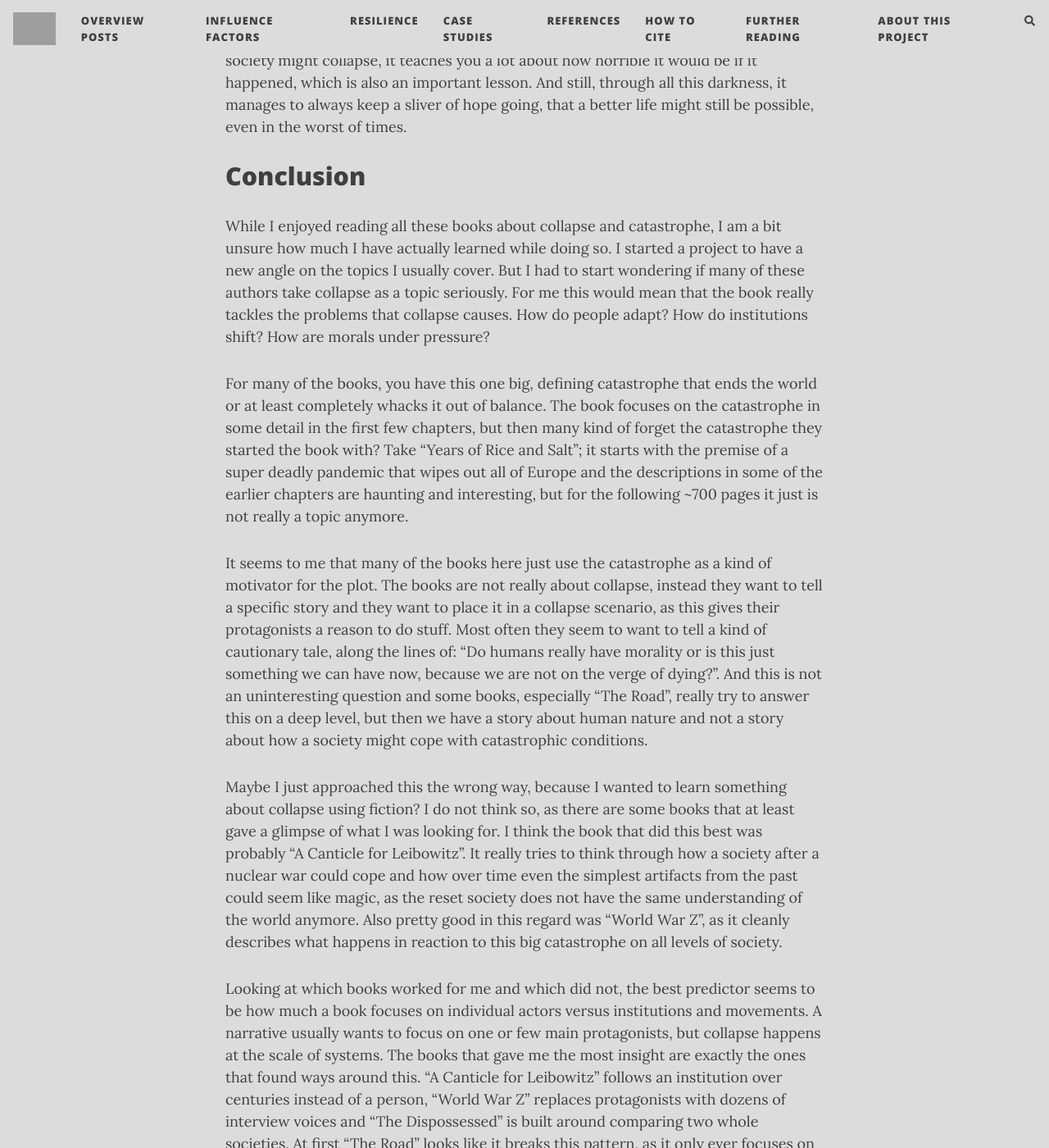
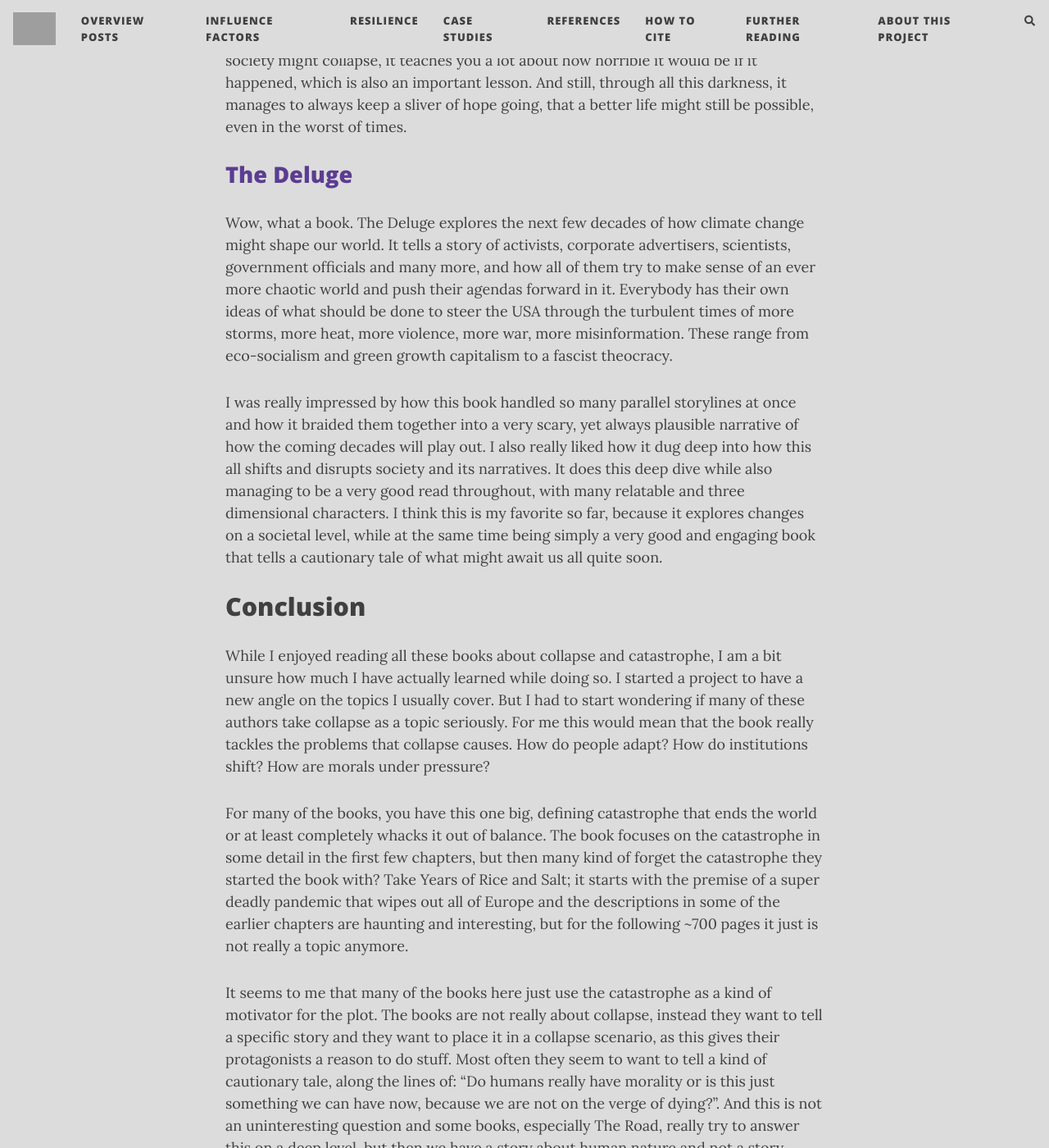
Before and after one commit to florianjehn/Societal_Collapse, a Jekyll site: the page built from _posts/2026-07-10-fiction.md, in a window 1280 px wide and 1400 px high, scrolled down 6722 px. Shown: the whole window at 82% size. Built offline with Jekyll 4.4.1, drawn with Linux system fonts in a browser that asks for light colours; nearby versions of some CDN libraries; comment, search, counter and statistics services are not loaded; some of the changed text lies outside the part shown; grey boxes are pictures that could not be loaded.

Commit message:
Update 2026-07-10-fiction.md

```diff
--- a/_posts/2026-07-10-fiction.md
+++ b/_posts/2026-07-10-fiction.md
@@ -87,21 +87,29 @@
 
 This book is bleak. Likely the bleakest book I have ever read. But it is so extremely well written that I could not put it down. While it does not teach you anything about how a society might collapse, it teaches you a lot about how horrible it would be if it happened, which is also an important lesson. And still, through all this darkness, it manages to always keep a sliver of hope going, that a better life might still be possible, even in the worst of times.
 
+## [The Deluge](https://www.goodreads.com/book/show/60806778-the-deluge)
+
+Wow, what a book. The Deluge explores the next few decades of how climate change might shape our world. It tells a story of activists, corporate advertisers, scientists, government officials and many more, and how all of them try to make sense of an ever more chaotic world and push their agendas forward in it. Everybody has their own ideas of what should be done to steer the USA through the turbulent times of more storms, more heat, more violence, more war, more misinformation. These range from eco-socialism and green growth capitalism to a fascist theocracy.
+
+I was really impressed by how this book handled so many parallel storylines at once and how it braided them together into a very scary, yet always plausible narrative of how the coming decades will play out. I also really liked how it dug deep into how this all shifts and disrupts society and its narratives. It does this deep dive while also managing to be a very good read throughout, with many relatable and three dimensional characters. I think this is my favorite so far, because it explores changes on a societal level, while at the same time being simply a very good and engaging book that tells a cautionary tale of what might await us all quite soon.
+
+
 # Conclusion
 
 While I enjoyed reading all these books about collapse and catastrophe, I am a bit unsure how much I have actually learned while doing so. I started a project to have a new angle on the topics I usually cover. But I had to start wondering if many of these authors take collapse as a topic seriously. For me this would mean that the book really tackles the problems that collapse causes. How do people adapt? How do institutions shift? How are morals under pressure?
 
-For many of the books, you have this one big, defining catastrophe that ends the world or at least completely whacks it out of balance. The book focuses on the catastrophe in some detail in the first few chapters, but then many kind of forget the catastrophe they started the book with? Take "Years of Rice and Salt"; it starts with the premise of a super deadly pandemic that wipes out all of Europe and the descriptions in some of the earlier chapters are haunting and interesting, but for the following ~700 pages it just is not really a topic anymore.
+For many of the books, you have this one big, defining catastrophe that ends the world or at least completely whacks it out of balance. The book focuses on the catastrophe in some detail in the first few chapters, but then many kind of forget the catastrophe they started the book with? Take Years of Rice and Salt; it starts with the premise of a super deadly pandemic that wipes out all of Europe and the descriptions in some of the earlier chapters are haunting and interesting, but for the following ~700 pages it just is not really a topic anymore.
 
-It seems to me that many of the books here just use the catastrophe as a kind of motivator for the plot. The books are not really about collapse, instead they want to tell a specific story and they want to place it in a collapse scenario, as this gives their protagonists a reason to do stuff. Most often they seem to want to tell a kind of cautionary tale, along the lines of: "Do humans really have morality or is this just something we can have now, because we are not on the verge of dying?". And this is not an uninteresting question and some books, especially "The Road", really try to answer this on a deep level, but then we have a story about human nature and not a story about how a society might cope with catastrophic conditions.
+It seems to me that many of the books here just use the catastrophe as a kind of motivator for the plot. The books are not really about collapse, instead they want to tell a specific story and they want to place it in a collapse scenario, as this gives their protagonists a reason to do stuff. Most often they seem to want to tell a kind of cautionary tale, along the lines of: "Do humans really have morality or is this just something we can have now, because we are not on the verge of dying?". And this is not an uninteresting question and some books, especially The Road, really try to answer this on a deep level, but then we have a story about human nature and not a story about how a society might cope with catastrophic conditions.
 
-Maybe I just approached this the wrong way, because I wanted to learn something about collapse using fiction? I do not think so, as there are some books that at least gave a glimpse of what I was looking for. I think the book that did this best was probably "A Canticle for Leibowitz". It really tries to think through how a society after a nuclear war could cope and how over time even the simplest artifacts from the past could seem like magic, as the reset society does not have the same understanding of the world anymore. Also pretty good in this regard was "World War Z", as it cleanly describes what happens in reaction to this big catastrophe on all levels of society.
+Maybe I just approached this the wrong way, because I wanted to learn something about collapse using fiction? I do not think so, as there are some books that at least gave a glimpse of what I was looking for. I think the book that did this best was The Deluge.The detailed story over decades in a world reeling under climate really felt like I was learning how we might cope or fail to do so. A Canticle for Leibowitz was also great. It really tries to think through how a society after a nuclear war could cope and how over time even the simplest artifacts from the past could seem like magic, as the reset society does not have the same understanding of the world anymore. Also pretty good in this regard was World War Z, as it cleanly describes what happens in reaction to this big catastrophe on all levels of society. Though, it just was a bit lacking in how it told its story.
 
-Looking at which books worked for me and which did not, the best predictor seems to be how much a book focuses on individual actors versus institutions and movements. A narrative usually wants to focus on one or few main protagonists, but collapse happens at the scale of systems. The books that gave me the most insight are exactly the ones that found ways around this. "A Canticle for Leibowitz" follows an institution over centuries instead of a person, "World War Z" replaces protagonists with dozens of interview voices and "The Dispossessed" is built around comparing two whole societies. At first "The Road" looks like it breaks this pattern, as it only ever focuses on two people and still felt valuable to me. But I think it provides a different kind of insight. It does not teach you anything about how collapse works, it teaches you why it matters and how horrible it would be. So maybe there are two things fiction can offer here: insight into the dynamics of collapse and insight into its stakes. The systems focused books provide the former, "The Road" the latter and "Parable of the Sower" felt lacking to me because it provides neither.
+Looking at which books worked for me and which did not, the best predictor seems to be how much a book focuses on individual actors versus institutions and movements. A narrative usually wants to focus on one or few main protagonists, but collapse happens at the scale of systems. The books that gave me the most insight are exactly the ones that found ways around this. A Canticle for Leibowitz follows an institution over centuries instead of a person, The Deluge tells a decades long story about many characters, each embedded in different institutions and circumstances World War Z replaces protagonists with dozens of interview voices and The Dispossessed is built around comparing two whole societies. At first The Road looks like it breaks this pattern, as it only ever focuses on two people and still felt quite valuable to me. But I think it provides a different kind of insight. It does not teach you anything about how collapse works, it teaches you why it matters and how horrible it would be. So maybe there are two things fiction can offer here: insight into the dynamics of collapse and insight into its stakes. The systems focused books provide the former, The Road the latter.
 
-The timeline of a book also plays a role. Collapse of a society and the subsequent adaptation necessarily takes longer than a week and if this is the amount of time a book covers, well the collapse insights can only ever be surface level. So, this likely has to be months or rather years or decades. Though, you can also lose the plot in the other direction, as "Last and First Men" shows. If you are looking at billions of years, everything can only be a fantasy.
+The timeline of a book also plays a role. Collapse of a society and the subsequent adaptation necessarily takes longer than a week and if this is the amount of time a book covers, well the collapse insights can only ever be surface level. So, this likely has to be months or rather years or decades. Though, you can also lose the plot in the other direction, as Last and First Men shows. If you are looking at billions of years, everything can only be a fantasy.
 
 Still, I think this project was worth it and I will keep on reading these kinds of fiction books. They might not have been what I was originally looking for, but it certainly was interesting reading them (or at least most of them). And maybe there are more of the kinds of books I am looking for out there? If you know any, please let me know in the comments, I would love to put them on my reading list. Especially books that cover topics besides climate change, pandemics and nuclear war.
+
 
 # Further books I plan to read
 
@@ -113,7 +121,6 @@
 * [Riddley Walker](https://en.wikipedia.org/wiki/Riddley_Walker)
 * [Station Eleven](https://en.wikipedia.org/wiki/Station_Eleven)
 * [Termination Shock](https://en.wikipedia.org/wiki/Termination_Shock_(novel))
-* [The Deluge](https://www.goodreads.com/book/show/60806778-the-deluge)
 * [The Sheep Look Up](https://en.wikipedia.org/wiki/The_Sheep_Look_Up)
 * [Things Fall Apart](https://en.wikipedia.org/wiki/Things_Fall_Apart)
 
@@ -128,6 +135,7 @@
 * Butler, O. E. (1993). Parable of the sower. Headline.
 * Christopher, J. (1956). The Death of Grass.
 * Doctorow, C. (2007). When the Sysadmins ruled the Earth.
+* Markley, S. (2023). The Deluge. Simon & Schuster.
 * Le Guin, U. K. (1974). The dispossessed.
 * McCarthy, C. (2006). The Road.
 * Miller, W. (1959). A Canticle for Leibowitz.
```
